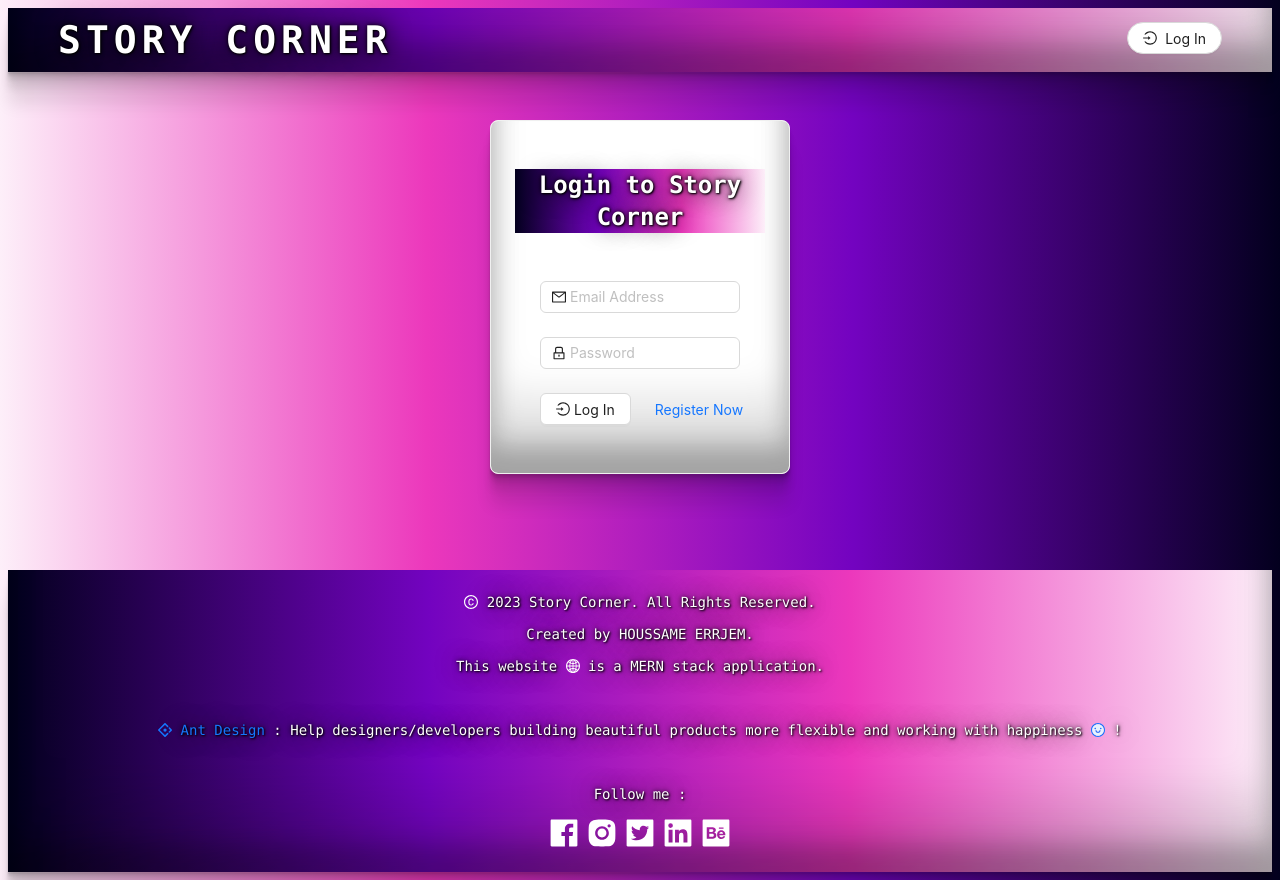
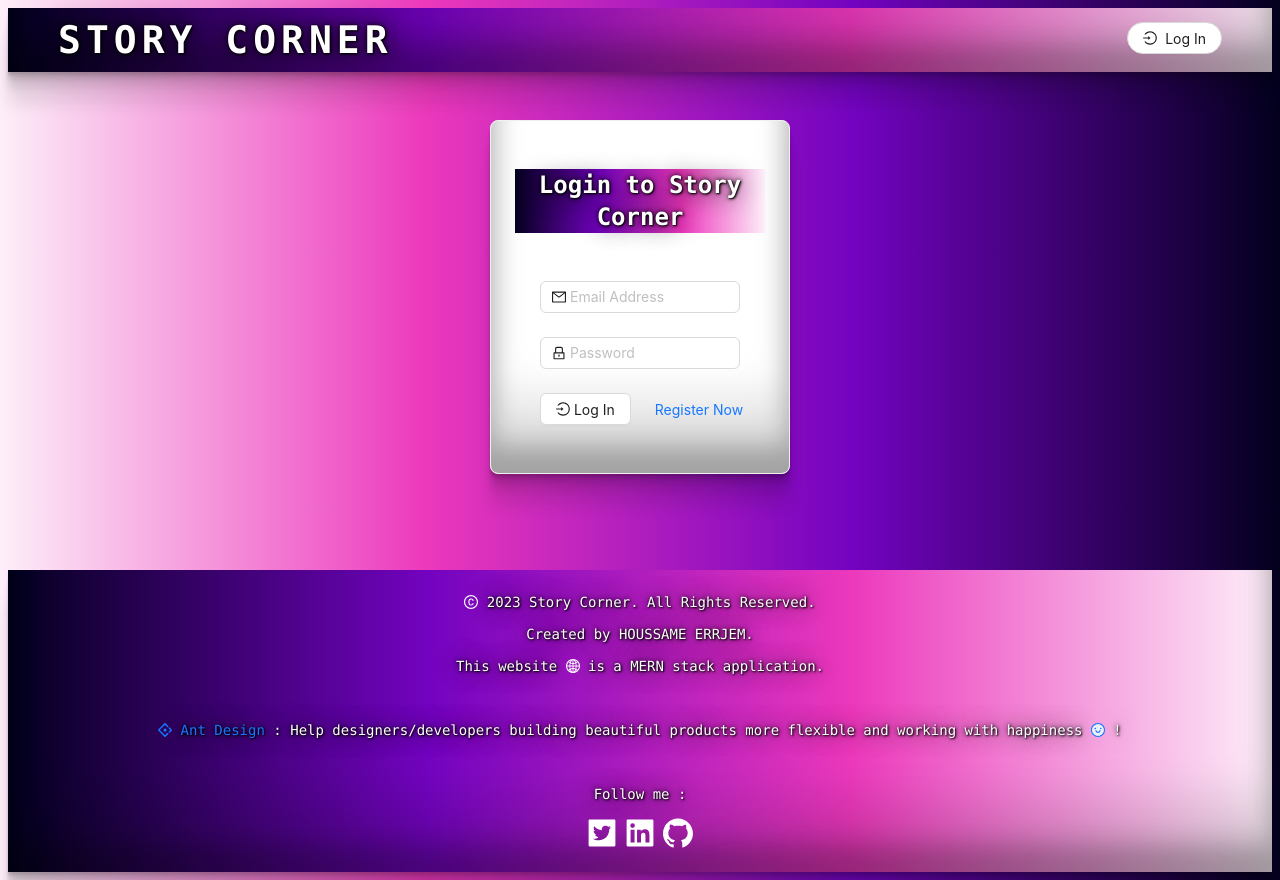
Before and after one commit to houssame-dev/story-corner, a React (Create React App) app in the folder client/: page /authform in a window 1280 px wide. Built offline with nearby package versions, Linux system fonts and the light colour scheme.

Commit message:
Update PageFooter.js

```diff
--- a/client/src/components/PageFooter/PageFooter.js
+++ b/client/src/components/PageFooter/PageFooter.js
@@ -4,12 +4,10 @@ import { Space, Layout } from 'antd';
 import {
     CopyrightOutlined,
     GlobalOutlined,
-    FacebookFilled,
-    InstagramFilled,
     TwitterSquareFilled,
     AntDesignOutlined,
     LinkedinFilled,
-    BehanceSquareFilled,
+    GithubFilled,
     SmileTwoTone
 } from '@ant-design/icons';
 import aos from 'aos';
@@ -32,11 +30,9 @@ function PageFooter() {
             Follow me :
             <br /><br />
             <Space>
-                <a href="https://www.facebook.com/houssame.errjem" target="_blank" rel="noopener noreferrer"><FacebookFilled style={{ fontSize: '30px', color: "white" }} /></a>
-                <a href="https://www.instagram.com/houssame_errjem/" target="_blank" rel="noopener noreferrer"><InstagramFilled style={{ fontSize: '30px', color: "white" }} /></a>
                 <a href="https://twitter.com/errjem2" target="_blank" rel="noopener noreferrer"><TwitterSquareFilled style={{ fontSize: '30px', color: "white" }} /></a>
-                <a href="https://www.linkedin.com/in/houssame-errjem-a89822208/" target="_blank" rel="noopener noreferrer"><LinkedinFilled style={{ fontSize: '30px', color: "white" }} /></a>
-                <a href="https://www.behance.net/houssameerrjem" target="_blank" rel="noopener noreferrer"><BehanceSquareFilled style={{ fontSize: '30px', color: "white" }} /></a>
+                <a href="https://www.linkedin.com/in/houssameerrjem-a89822208/" target="_blank" rel="noopener noreferrer"><LinkedinFilled style={{ fontSize: '30px', color: "white" }} /></a>
+                <a href="https://github.com/Errjem" target="_blank" rel="noopener noreferrer"><GithubFilled style={{ fontSize: '30px', color: "white" }} /></a>
             </Space>
         </Footer>
     )
```
